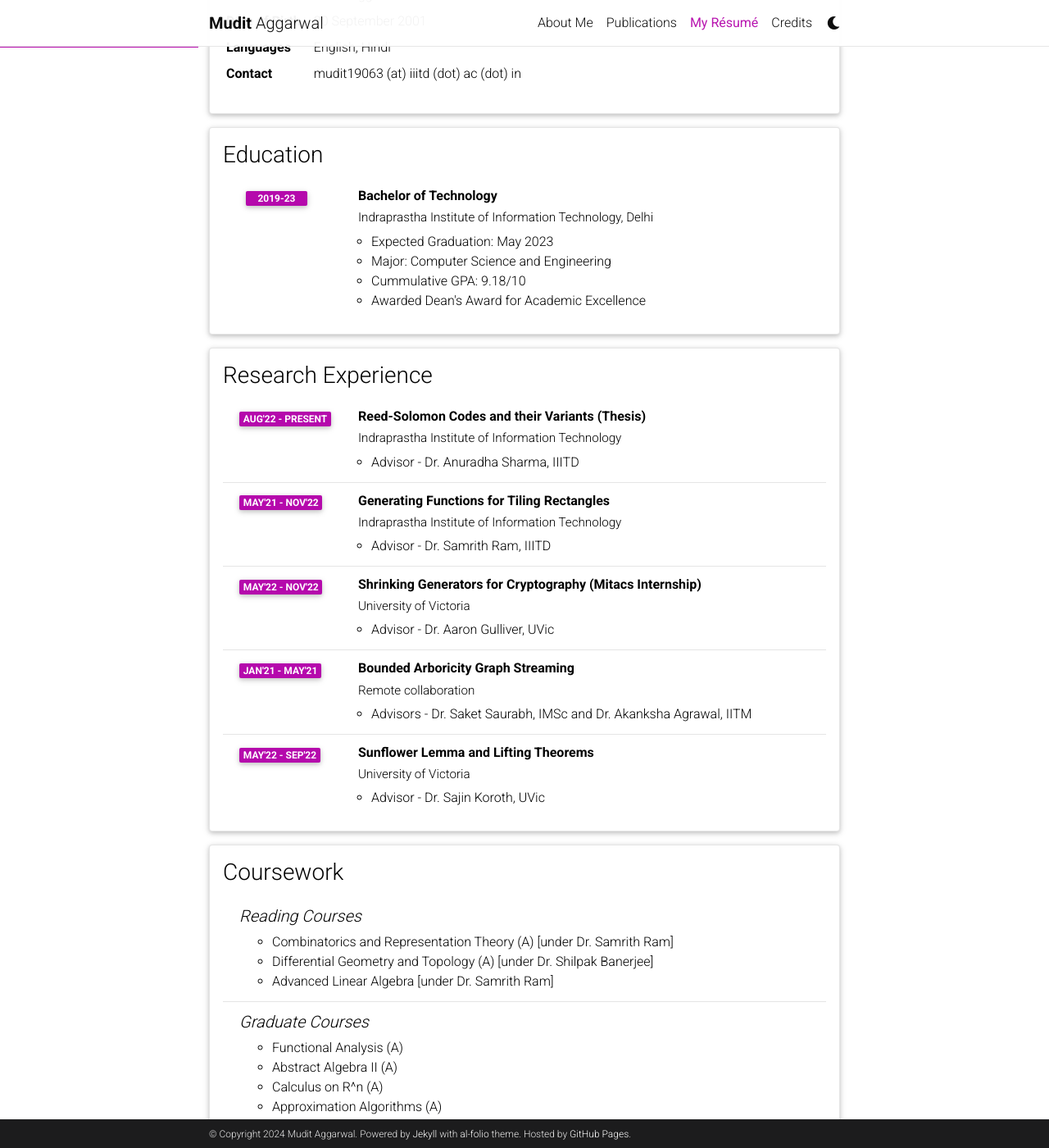
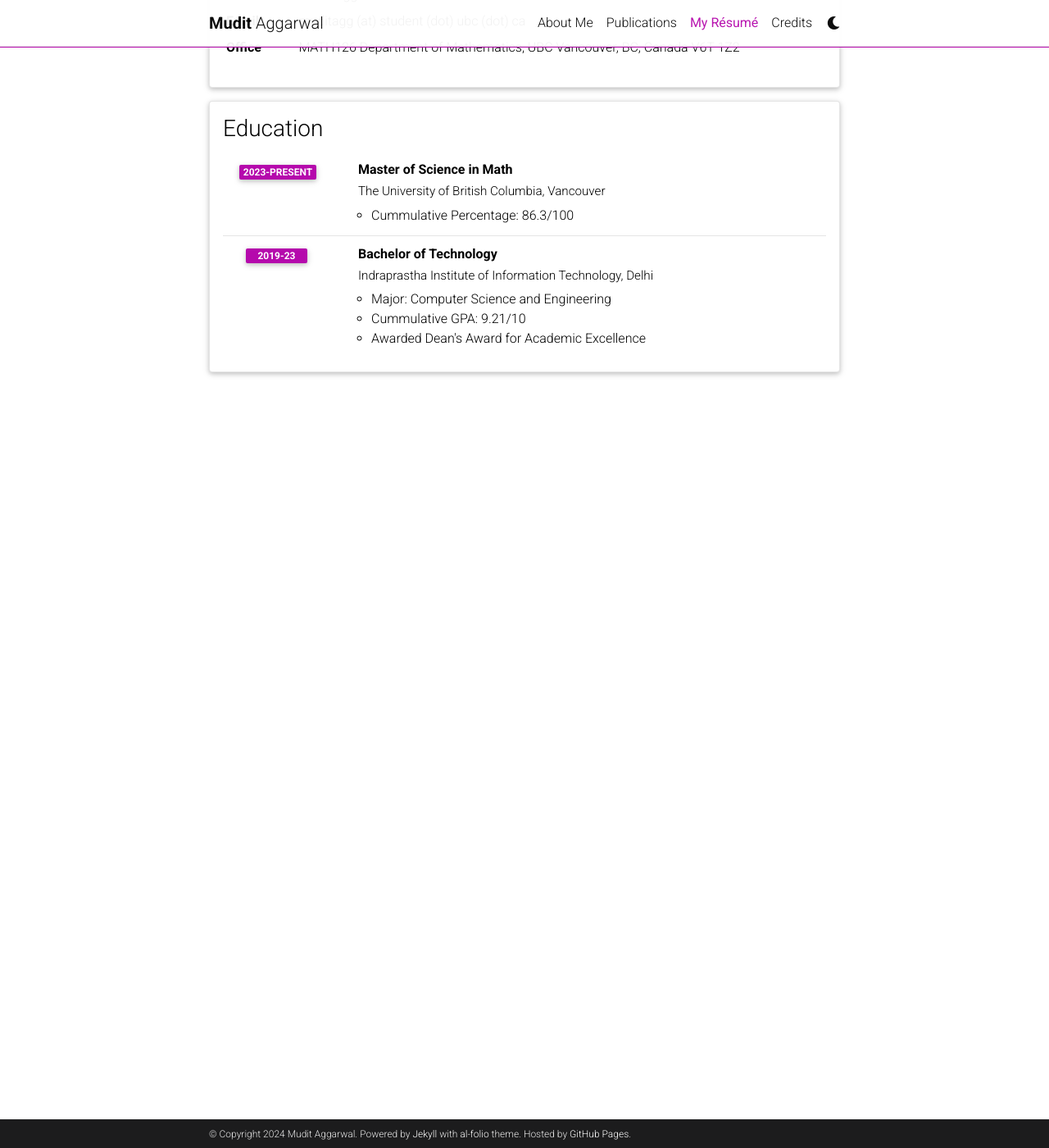
Before and after one commit to v1at0r/v1at0r.github.io, a Jekyll site: the page built from _pages/resume.md, in a window 1280 px wide and 1400 px high, scrolled down 270 px. Shown: the whole window at 82% size. Built offline with Jekyll 4.4.1, drawn with Linux system fonts in a browser that asks for light colours; comment, search, counter and statistics services are not loaded; a style sheet for code colours, icons or effects is not loaded; some of the changed text lies outside the part shown.

Commit message:
Update cv.yml

```diff
--- a/_data/cv.yml
+++ b/_data/cv.yml
@@ -3,127 +3,26 @@
   contents:
     - name: Full Name
       value: Mudit Aggarwal
-    - name: Date of Birth
-      value: 30 September 2001
-    - name: Languages
-      value: English, Hindi
-    - name: Contact
-      value: mudit19063 (at) iiitd (dot) ac (dot) in
+    - name: Email
+      value: muditagg (at) student (dot) ubc (dot) ca
+    - name: Office
+      value: MATH126
+             Department of Mathematics, UBC
+             Vancouver, BC, Canada
+             V6T 1Z2
 
 - title: Education
   type: time_table
   contents:
+    - title: Master of Science in Math
+      institution: The University of British Columbia, Vancouver
+      year: 2023-Present
+      description:
+        - "Cummulative Percentage: 86.3/100"
     - title: Bachelor of Technology
       institution: Indraprastha Institute of Information Technology, Delhi
       year: 2019-23
       description:
-        - "Expected Graduation: May 2023"
         - "Major: Computer Science and Engineering"
-        - "Cummulative GPA: 9.18/10"
+        - "Cummulative GPA: 9.21/10"
         - "Awarded Dean's Award for Academic Excellence"
-        # - title: Description 3.
-        #   contents:
-        #     - Sub-description 1.
-        #     - Sub-description 2.
-    # - title: Class 12 - CBSE AISSCE
-    #   institution: Amity International School, Mayur Vihar
-    #   year: 2019
-    #   description:
-    #     - "Aggregate: 95.25%"
-    #     - "Subjects: English, Physics, Chemistry, Mathematics, Computer Science"
-
-- title: Research Experience
-  type: time_table
-  contents:
-    - title: Reed-Solomon Codes and their Variants (Thesis)
-      institution: Indraprastha Institute of Information Technology
-      year: Aug'22 - Present
-      description:
-        - Advisor - Dr. Anuradha Sharma, IIITD
-    - title: Generating Functions for Tiling Rectangles
-      institution: Indraprastha Institute of Information Technology
-      year: May'21 - Nov'22
-      description:
-        - Advisor - Dr. Samrith Ram, IIITD
-
-    - title: Shrinking Generators for Cryptography (Mitacs Internship)
-      institution: University of Victoria
-      year: May'22 - Nov'22
-      description:
-        - Advisor - Dr. Aaron Gulliver, UVic
-
-    - title: Bounded Arboricity Graph Streaming
-      institution: Remote collaboration
-      year: Jan'21 - May'21
-      description:
-        - Advisors - Dr. Saket Saurabh, IMSc and Dr. Akanksha Agrawal, IITM
-
-    - title: Sunflower Lemma and Lifting Theorems
-      institution: University of Victoria
-      year: May'22 - Sep'22
-      description:
-        - Advisor - Dr. Sajin Koroth, UVic
-
-- title: Coursework
-  type: nested_list
-  contents:
-    - title: Reading Courses
-      items:
-        - Combinatorics and Representation Theory (A) [under Dr. Samrith Ram]
-        - Differential Geometry and Topology (A) [under Dr. Shilpak Banerjee]
-        - Advanced Linear Algebra [under Dr. Samrith Ram]
-
-    - title: Graduate Courses
-      items:
-        - Functional Analysis (A)
-        - Abstract Algebra II (A)
-        - Calculus on R^n (A)
-        - Approximation Algorithms (A)
-        - Theory of Modern Cryptography (A)
-        - Topics in Number Theory (B)
-        - Applied Cryptography (B-)
-        - Information Theory
-        - Randomised Algorithms
-        - Lattices in Computer Science
-        - Measure and Probability Theory
-        - Algebraic Coding Theory
-        - Quantum Computing
-        - Communication Complexity
-
-    - title: Undergraduate Courses
-      items:
-        - Discrete Mathematics (A+) [+ Teaching Assistant]
-        - Real Analysis II (A)
-        - Abstract Algebra I (A) [+ 2x Teaching Assistant]
-        - Probability and Statistics (A)
-        - Differential Equations (A)
-        - Theory of Computation (A)
-        - Data Structures and Algorithms (A)
-        - Digital Circuits (A)
-        - Linear Algebra (A-)
-        - Real Analysis I (A-)
-        - Analysis and Design of Algorithms (A-)
-        - Basic Electronics (A-)
-        - Modern Algorithm Design (B)
-        - Signals and Systems (B)
-        - Combinatorics and Applications [+ Teaching Assistant]
-        - Multivariate Calculus [+ Teaching Assistant]
-        - Number Theory
-
-- title: Programming Projects
-  type: time_table
-  contents:
-    - title: <a href="https://github.com/cyborg-iiitd/Drone_Simulator">Quadrotor Drone Simulator</a>
-      year: Apr'20 - Jun'20
-
-    - title: <a href="https://github.com/agamdeepbains/Color-Switch">Colour Switch</a>
-      year: Nov'20 - Dec'20
-
-    - title: <a href="https://github.com/agamdeepbains/PIS-Major-Project">Smart Room Prototype</a>
-      year: Oct'19 - Dec'19
-
-    - title: Line Follower
-      year: Jan'20 - Feb'20
-
-    - title: L1 and L2 Cache Simulator
-      year: Apr'20 - May'20
```
